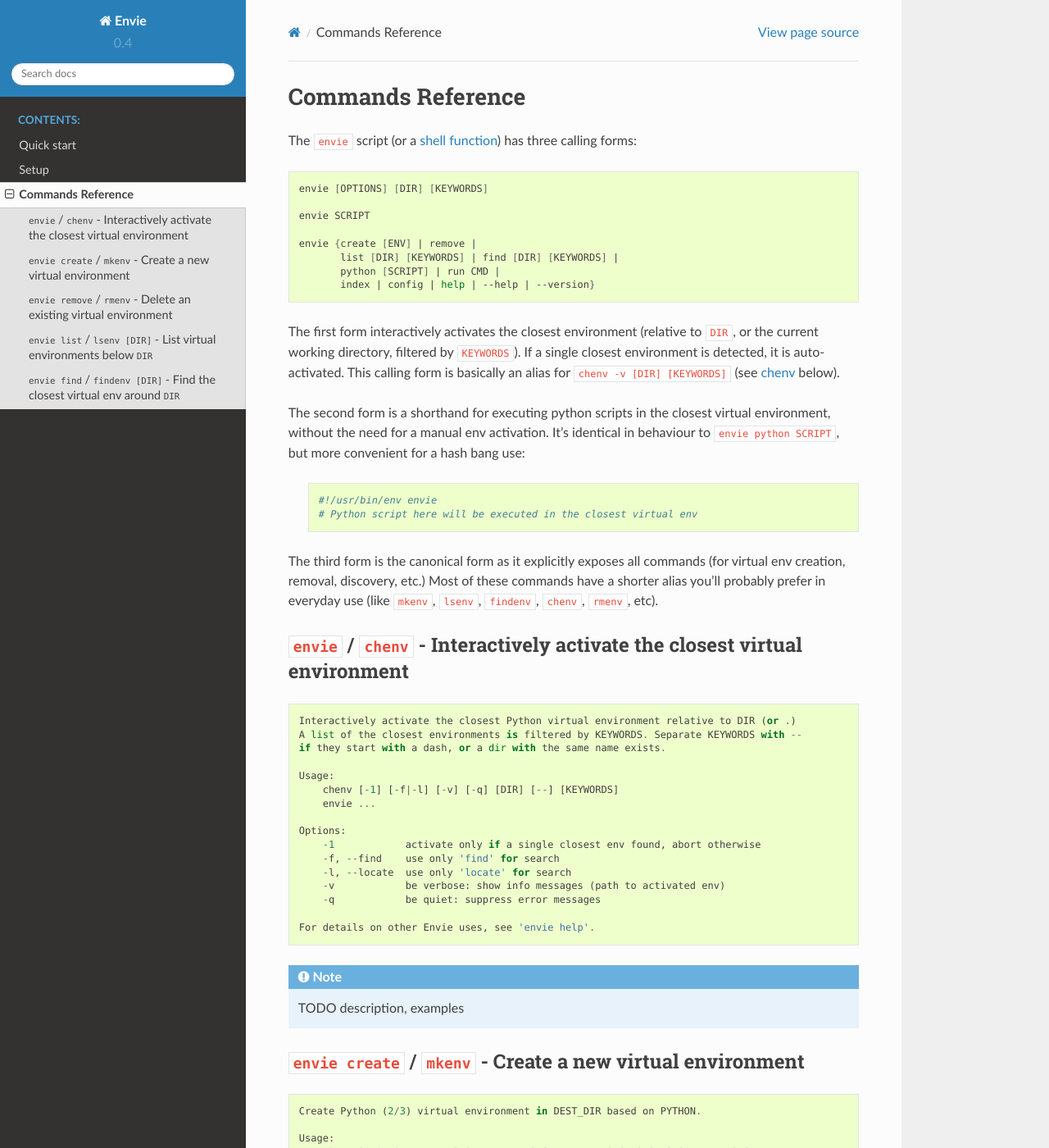
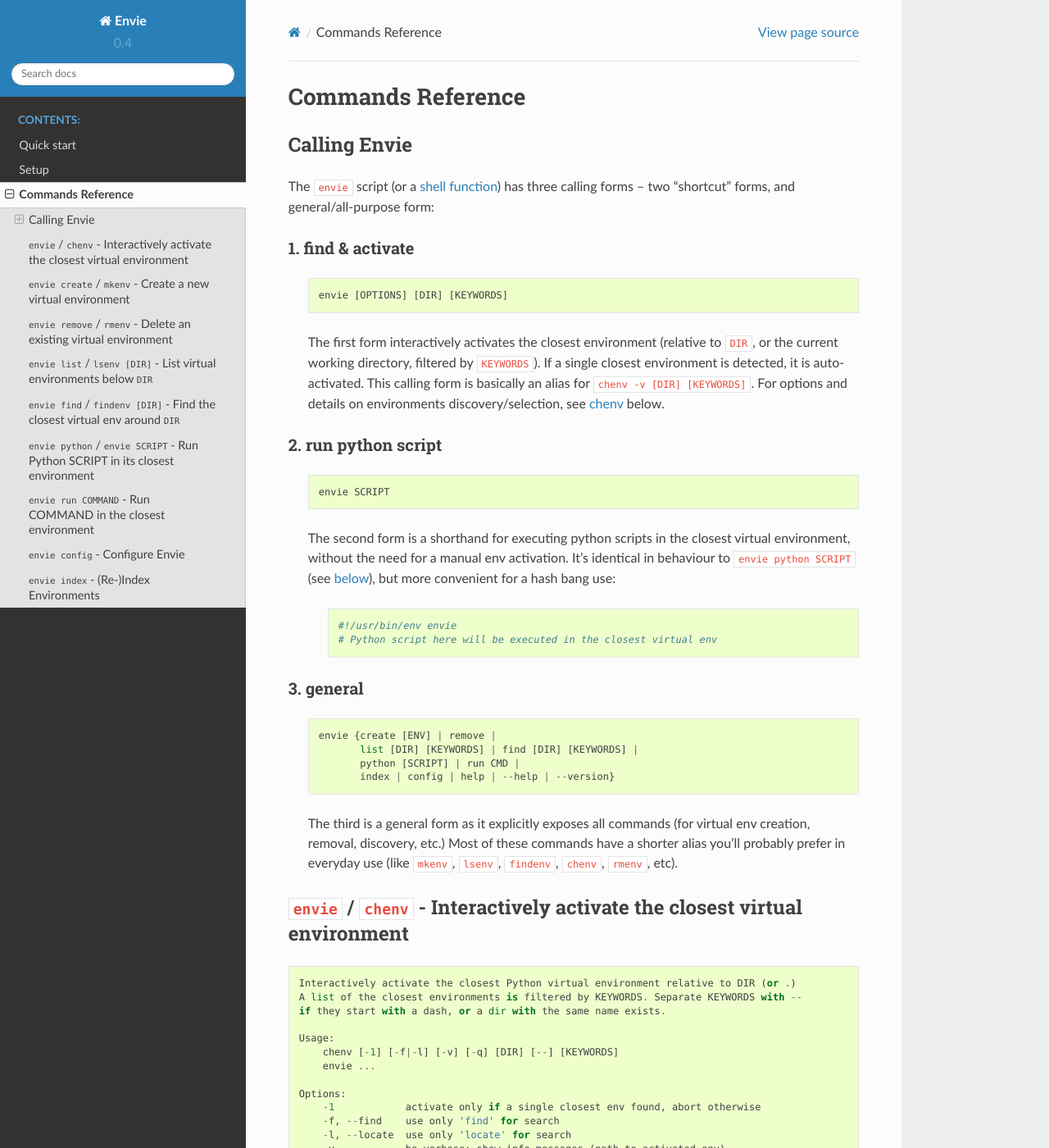
Before and after one commit to randomir/envie, a Sphinx documentation site: the page built from docs/commands.rst, in a window 1280 px wide and 1400 px high. Shown: the whole window at 82% size. Built offline with Sphinx 7.4.7 and the Read the Docs theme 2.0.0, drawn with Linux system fonts in a browser that asks for light colours; some of the changed text lies outside the part shown.

Commit message:
docs: reformatted intro section on calling forms

```diff
--- a/docs/commands.rst
+++ b/docs/commands.rst
@@ -1,39 +1,59 @@
 Commands Reference
 ==================
 
+Calling Envie
+-------------
+
 The ``envie`` script (or a :ref:`shell function <source-vs-exec>`) has three
-calling forms:
+calling forms -- two "shortcut" forms, and general/all-purpose form:
 
-.. code-block:: bash
+1. **find & activate**
+^^^^^^^^^^^^^^^^^^^^^^
 
-    envie [OPTIONS] [DIR] [KEYWORDS]
+    ::
 
-    envie SCRIPT
+        envie [OPTIONS] [DIR] [KEYWORDS]
 
-    envie {create [ENV] | remove |
-           list [DIR] [KEYWORDS] | find [DIR] [KEYWORDS] |
-           python [SCRIPT] | run CMD |
-           index | config | help | --help | --version}
+    The first form interactively activates the closest environment (relative to
+    ``DIR``, or the current working directory, filtered by ``KEYWORDS``). If a
+    single closest environment is detected, it is auto-activated. This calling
+    form is basically an alias for ``chenv -v [DIR] [KEYWORDS]``. For options
+    and details on environments discovery/selection, see :ref:`chenv <chenv>`
+    below.
 
-The first form interactively activates the closest environment (relative to
-``DIR``, or the current working directory, filtered by ``KEYWORDS``). If a
-single closest environment is detected, it is auto-activated. This calling form
-is basically an alias for ``chenv -v [DIR] [KEYWORDS]`` (see :ref:`chenv <chenv>` below).
 
-The second form is a shorthand for executing python scripts in the closest
-virtual environment, without the need for a manual env activation. It's
-identical in behaviour to ``envie python SCRIPT``, but more convenient for a
-hash bang use:
+2. **run python script**
+^^^^^^^^^^^^^^^^^^^^^^^^
 
-    .. code-block:: python
+    ::
 
-        #!/usr/bin/env envie
-        # Python script here will be executed in the closest virtual env
+        envie SCRIPT
 
-The third form is the canonical form as it explicitly exposes all commands (for
-virtual env creation, removal, discovery, etc.) Most of these commands have a
-shorter alias you'll probably prefer in everyday use (like ``mkenv``, ``lsenv``,
-``findenv``, ``chenv``, ``rmenv``, etc).
+    The second form is a shorthand for executing python scripts in the closest
+    virtual environment, without the need for a manual env activation. It's
+    identical in behaviour to ``envie python SCRIPT``
+    (see :ref:`below <envie-python>`), but more convenient for a hash bang use:
+
+        .. code-block:: python
+
+            #!/usr/bin/env envie
+            # Python script here will be executed in the closest virtual env
+
+
+3. **general**
+^^^^^^^^^^^^^^
+
+    ::
+
+        envie {create [ENV] | remove |
+               list [DIR] [KEYWORDS] | find [DIR] [KEYWORDS] |
+               python [SCRIPT] | run CMD |
+               index | config | help | --help | --version}
+
+    The third is a general form as it explicitly exposes all commands (for
+    virtual env creation, removal, discovery, etc.) Most of these commands have a
+    shorter alias you'll probably prefer in everyday use (like ``mkenv``, ``lsenv``,
+    ``findenv``, ``chenv``, ``rmenv``, etc).
 
 
 
@@ -266,3 +286,28 @@
 
 Description of discovery methods (``--find``/``--locate``), as well as keywords
 filtering behaviour given for ``envie list``/``lsenv`` apply here also.
+
+
+
+.. _envie-python:
+
+``envie python`` / ``envie SCRIPT`` - Run Python SCRIPT in its closest environment
+----------------------------------------------------------------------------------
+
+
+.. _envie-run:
+
+``envie run COMMAND`` - Run COMMAND in the closest environment
+--------------------------------------------------------------
+
+
+.. _envie-config:
+
+``envie config`` - Configure Envie
+-----------------------------------
+
+
+.. _envie-index:
+
+``envie index`` - (Re-)Index Environments
+-----------------------------------------
```
